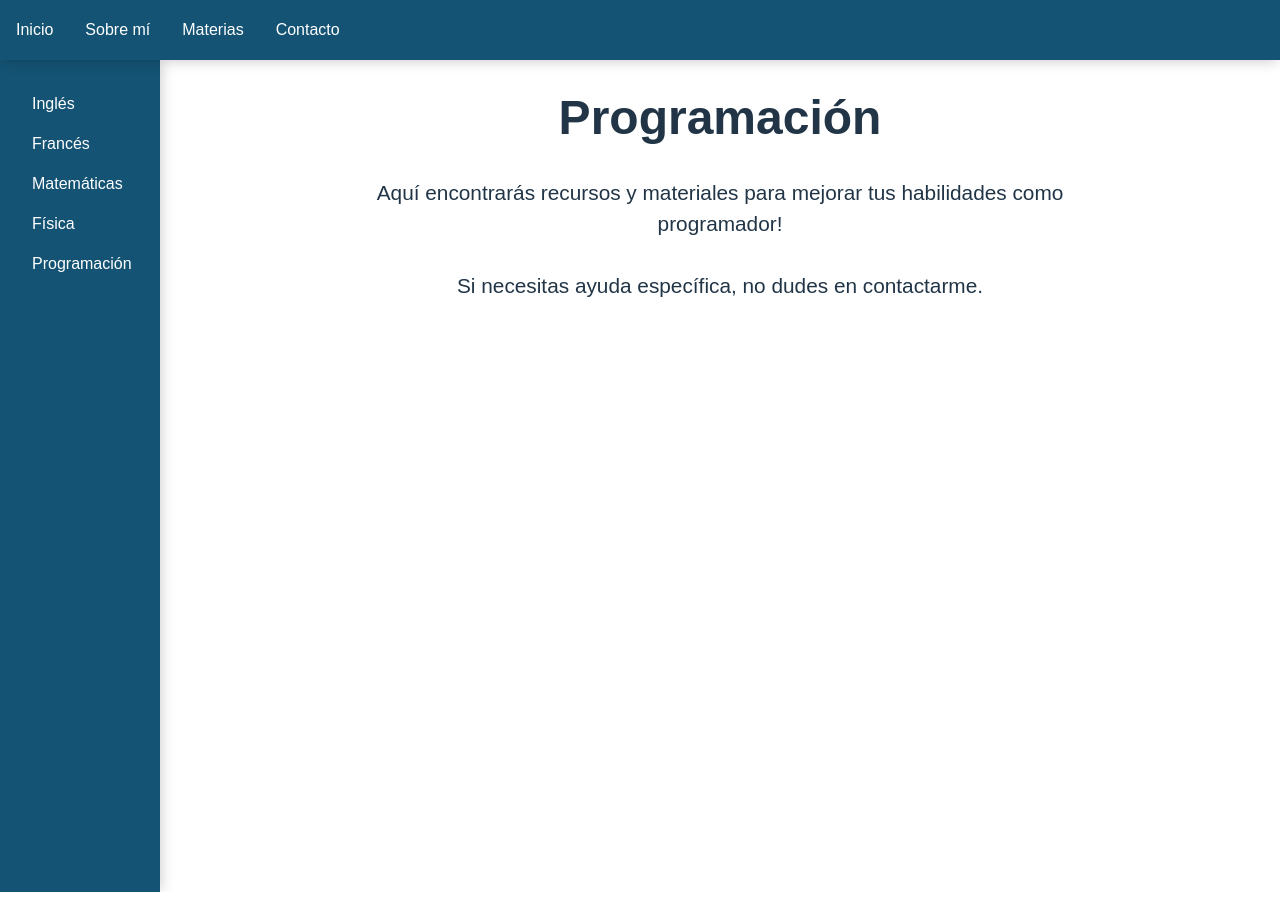
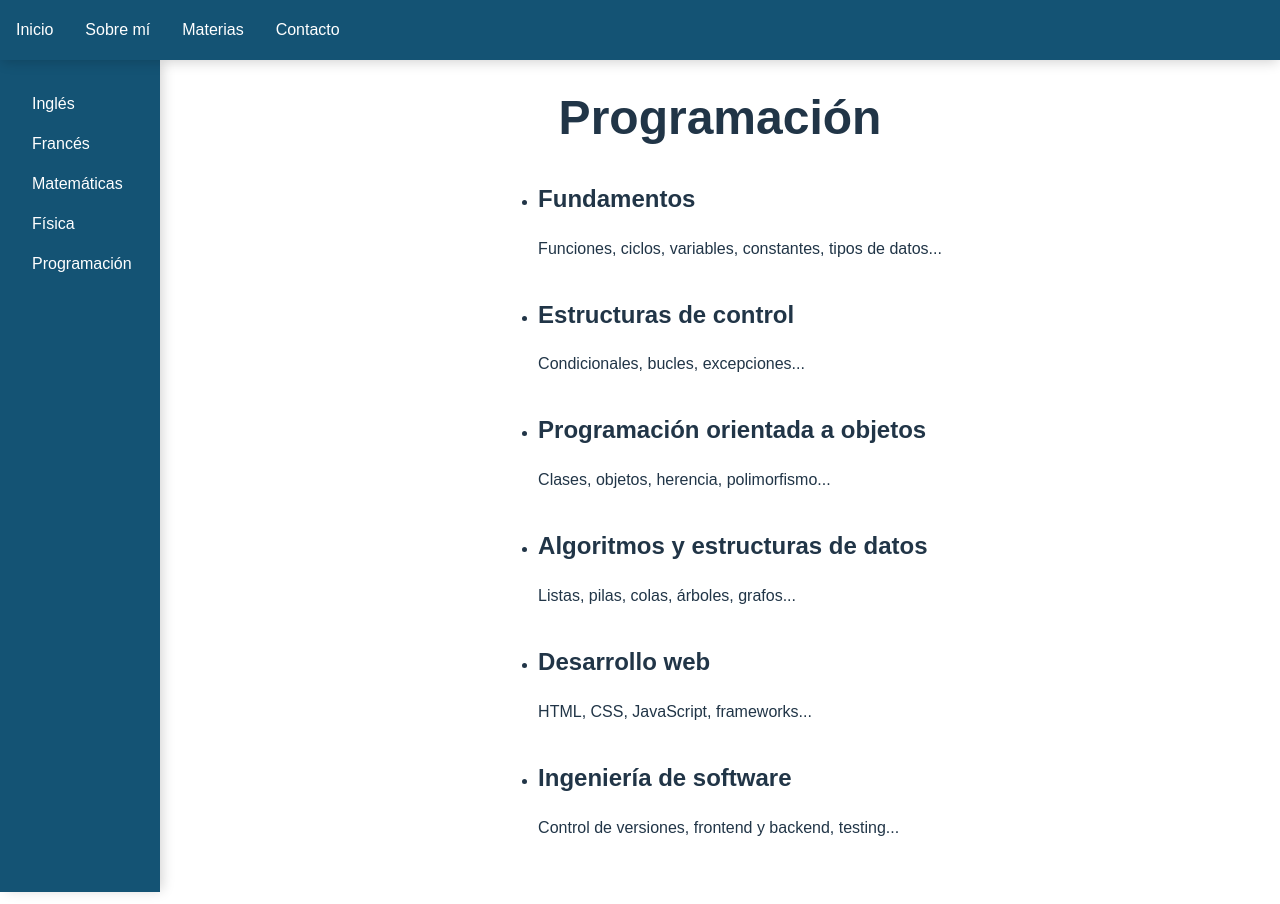
Before and after one commit to ManusaRivi/web-profe-particular, a React (Vite) app: page /subjects/coding in a window 1280 px wide. Built offline with nearby package versions, Linux system fonts and the light colour scheme.

Commit message:
each subject component renders its contents in a list format

```diff
--- a/src/views/subjects/Coding.tsx
+++ b/src/views/subjects/Coding.tsx
@@ -1,3 +1,4 @@
+import { CodingContent } from "../../constants/course-text";
 import "../Styles.css";
 
 export default function Coding() {
@@ -6,12 +7,14 @@ export default function Coding() {
             <h1 className="header">
                 Programación
             </h1>
-            <p className="text">
-                Aquí encontrarás recursos y materiales para mejorar tus habilidades como programador!
-                <br />
-                <br />
-                Si necesitas ayuda específica, no dudes en contactarme.
-            </p>
+            <ul style={{ alignItems: "flex-start", display: 'flex', flexDirection: "column" }}>
+                {CodingContent.map((item, index) => (
+                    <li key={index} style={{ textAlign: 'left' }}>
+                        <h2>{item.title}</h2>
+                        <p>{item.content}</p>
+                    </li>
+                ))}
+            </ul>
         </div>
     )
 }
--- a/src/views/subjects/English.tsx
+++ b/src/views/subjects/English.tsx
@@ -1,3 +1,4 @@
+import { EnglishContent } from "../../constants/course-text";
 import "../Styles.css";
 
 export default function English() {
@@ -6,12 +7,14 @@ export default function English() {
             <h1 className="header">
                 Inglés
             </h1>
-            <p className="text">
-                Aquí encontrarás recursos y materiales para mejorar tu comprensión del inglés.
-                <br />
-                <br />
-                Si necesitas ayuda específica, no dudes en contactarme.
-            </p>
+            <ul style={{ alignItems: "flex-start", display: 'flex', flexDirection: "column" }}>
+                {EnglishContent.map((item, index) => (
+                    <li key={index} style={{ textAlign: 'left' }}>
+                        <h2>{item.title}</h2>
+                        <p>{item.content}</p>
+                    </li>
+                ))}
+            </ul>
         </div>
     )
 }
--- a/src/views/subjects/French.tsx
+++ b/src/views/subjects/French.tsx
@@ -1,4 +1,5 @@
 import "../Styles.css";
+import { FrenchContent } from "../../constants/course-text";
 
 export default function French() {
     return (
@@ -6,12 +7,14 @@ export default function French() {
             <h1 className="header">
                 Francés
             </h1>
-            <p className="text">
-                Aquí encontrarás recursos y materiales para mejorar tu comprensión del francés.
-                <br />
-                <br />
-                Si necesitas ayuda específica, no dudes en contactarme.
-            </p>
+            <ul style={{ alignItems: "flex-start", display: 'flex', flexDirection: "column" }}>
+                {FrenchContent.map((item, index) => (
+                    <li key={index} style={{ textAlign: 'left' }}>
+                        <h2>{item.title}</h2>
+                        <p>{item.content}</p>
+                    </li>
+                ))}
+            </ul>
         </div>
     )
 }
--- a/src/views/subjects/Math.tsx
+++ b/src/views/subjects/Math.tsx
@@ -1,3 +1,4 @@
+import { MathContent } from "../../constants/course-text";
 import "../Styles.css";
 
 export default function Math() {
@@ -6,12 +7,14 @@ export default function Math() {
             <h1 className="header">
                 Matemáticas
             </h1>
-            <p className="text">
-                Aquí encontrarás recursos y materiales para mejorar tu conocimiento de matemática.
-                <br />
-                <br />
-                Si necesitas ayuda específica, no dudes en contactarme.
-            </p>
+            <ul style={{ alignItems: "flex-start", display: 'flex', flexDirection: "column" }}>
+                {MathContent.map((item, index) => (
+                    <li key={index} style={{ textAlign: 'left' }}>
+                        <h2>{item.title}</h2>
+                        <p>{item.content}</p>
+                    </li>
+                ))}
+            </ul>
         </div>
     )
 }
--- a/src/views/subjects/Physics.tsx
+++ b/src/views/subjects/Physics.tsx
@@ -1,3 +1,4 @@
+import { PhysicsContent } from "../../constants/course-text";
 import "../Styles.css";
 
 export default function Physics() {
@@ -6,12 +7,14 @@ export default function Physics() {
             <h1 className="header">
                 Física
             </h1>
-            <p className="text">
-                Aquí encontrarás recursos y materiales para mejorar tu conocimiento de física.
-                <br />
-                <br />
-                Si necesitas ayuda específica, no dudes en contactarme.
-            </p>
+            <ul style={{ alignItems: "flex-start", display: 'flex', flexDirection: "column" }}>
+                {PhysicsContent.map((item, index) => (
+                    <li key={index} style={{ textAlign: 'left' }}>
+                        <h2>{item.title}</h2>
+                        <p>{item.content}</p>
+                    </li>
+                ))}
+            </ul>
         </div>
     )
 }
```
